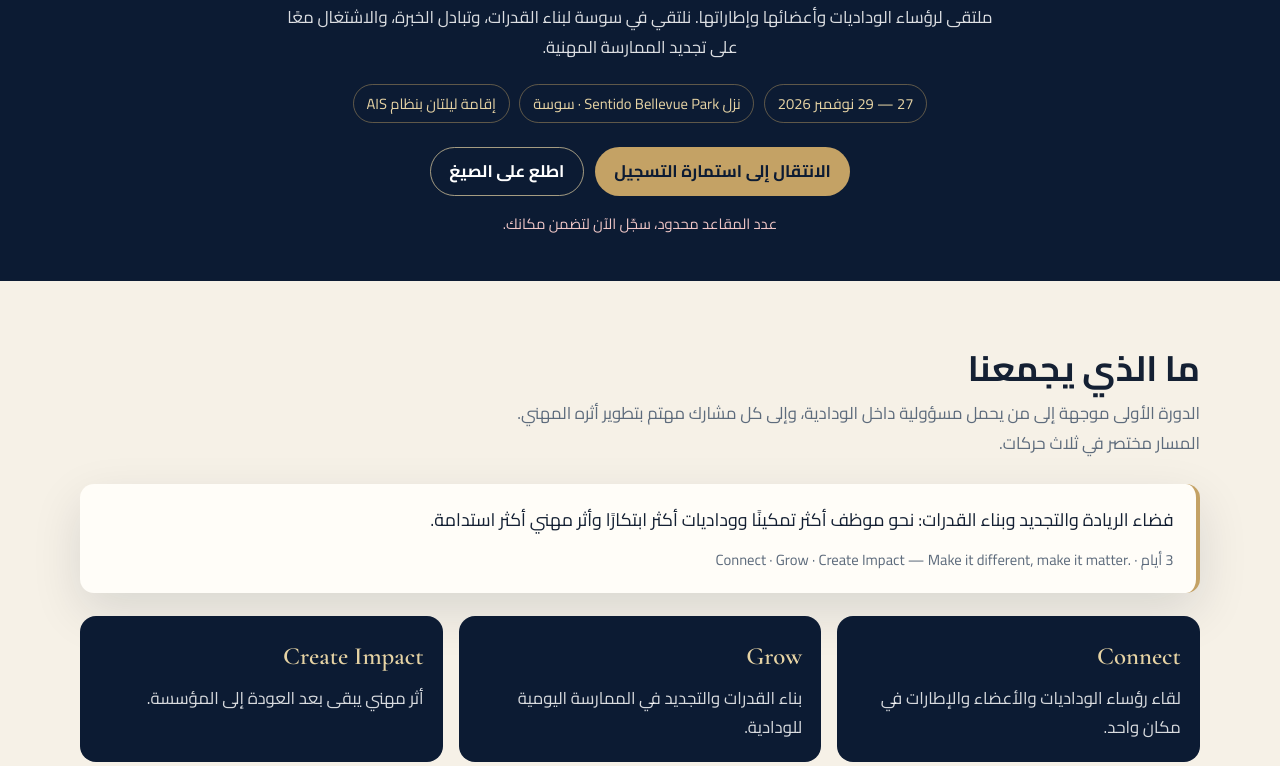
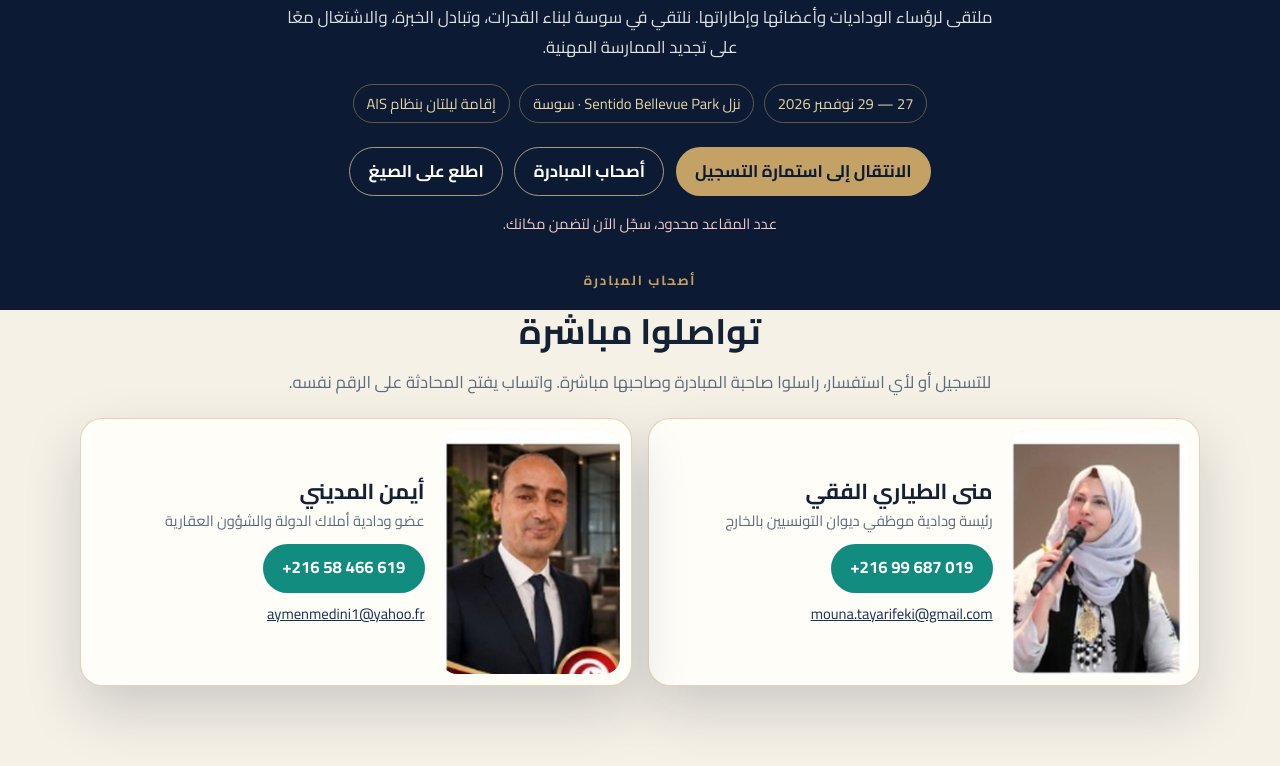
Before and after one commit to anassaaid/widadiat360, a plain HTML site: page index.html in a window 1280 px wide. Shown: the part 686-1452 px from the top of the page. Drawn offline with nearby package versions, Linux system fonts and the light colour scheme.

Commit message:
met les portraits et les coordonnées au premier plan
Co-authored-by: Cursor <cursoragent@cursor.com>

```diff
--- a/index.html
+++ b/index.html
@@ -45,9 +45,38 @@
         </ul>
         <div class="actions">
           <a class="btn btn-gold" href="https://docs.google.com/forms/d/e/1FAIpQLSepu1MFIIPo_LS8i1oWlxQN4BvlSYVuD4bbRTxWfHOXyi7Yag/viewform">الانتقال إلى استمارة التسجيل</a>
+          <a class="btn btn-ghost" href="#organisateurs">أصحاب المبادرة</a>
           <a class="btn btn-ghost" href="#formules">اطلع على الصيغ</a>
         </div>
         <p class="note">عدد المقاعد محدود، سجّل الآن لتضمن مكانك.</p>
+      </div>
+    </section>
+
+    <section class="hosts" id="organisateurs">
+      <div class="wrap">
+        <p class="kicker">أصحاب المبادرة</p>
+        <h2>تواصلوا مباشرة</h2>
+        <p class="intro">للتسجيل أو لأي استفسار، راسلوا صاحبة المبادرة وصاحبها مباشرة. واتساب يفتح المحادثة على الرقم نفسه.</p>
+        <div class="host-grid">
+          <article class="host">
+            <img src="assets/hosts/mouna.jpg" alt="السيدة منى الطياري الفقي" width="280" height="372">
+            <div>
+              <h3>منى الطياري الفقي</h3>
+              <p class="role">رئيسة ودادية موظفي ديوان التونسيين بالخارج</p>
+              <a class="btn btn-wa" href="https://wa.me/21699687019"><span class="ltr">+216 99 687 019</span></a>
+              <a class="mail" href="mailto:mouna.tayarifeki@gmail.com">mouna.tayarifeki@gmail.com</a>
+            </div>
+          </article>
+          <article class="host">
+            <img src="assets/hosts/aymen.jpg" alt="السيد أيمن المديني" width="280" height="372">
+            <div>
+              <h3>أيمن المديني</h3>
+              <p class="role">عضو ودادية أملاك الدولة والشؤون العقارية</p>
+              <a class="btn btn-wa" href="https://wa.me/21658466619"><span class="ltr">+216 58 466 619</span></a>
+              <a class="mail" href="mailto:aymenmedini1@yahoo.fr">aymenmedini1@yahoo.fr</a>
+            </div>
+          </article>
+        </div>
       </div>
     </section>
 
@@ -220,12 +249,14 @@
           <h2>للاستفسار</h2>
           <div class="contacts">
             <div class="who-block">
+              <img src="assets/hosts/mouna.jpg" alt="" width="280" height="372">
               <b>منى الطياري الفقي</b>
               <span>رئيسة ودادية موظفي ديوان التونسيين بالخارج</span>
               <a class="btn btn-wa" href="https://wa.me/21699687019"><span class="ltr">+216 99 687 019</span></a>
               <a class="mail" href="mailto:mouna.tayarifeki@gmail.com">mouna.tayarifeki@gmail.com</a>
             </div>
             <div class="who-block">
+              <img src="assets/hosts/aymen.jpg" alt="" width="280" height="372">
               <b>أيمن المديني</b>
               <span>عضو ودادية أملاك الدولة والشؤون العقارية</span>
               <a class="btn btn-wa" href="https://wa.me/21658466619"><span class="ltr">+216 58 466 619</span></a>
--- a/styles.css
+++ b/styles.css
@@ -110,7 +110,7 @@ button, a { -webkit-tap-highlight-color: transparent; }
 .hero-copy {
   width: min(820px, calc(100% - 2rem));
   margin: 0 auto;
-  padding: 2.2rem 0 2.8rem;
+  padding: 2.2rem 0 4.6rem;
   text-align: center;
 }
 .kicker {
@@ -277,7 +277,68 @@ button, a { -webkit-tap-highlight-color: transparent; }
   font-size: 0.95rem;
 }
 .estimate li { margin: 0.1rem 0; }
-.contacts { display: flex; flex-direction: column; gap: 0.7rem; }
+.hosts {
+  position: relative;
+  z-index: 3;
+  margin-top: -2.6rem;
+  padding-bottom: 1.2rem;
+}
+.hosts .kicker,
+.hosts h2,
+.hosts .intro { text-align: center; }
+.hosts h2 { margin: 0 0 0.35rem; font-size: clamp(1.6rem, 3vw, 2.2rem); }
+.hosts .intro { margin-inline: auto; }
+.host-grid {
+  display: grid;
+  grid-template-columns: 1fr 1fr;
+  gap: 1rem;
+  margin-top: 1.3rem;
+}
+.host {
+  display: grid;
+  grid-template-columns: 11.2rem 1fr;
+  gap: 1rem;
+  align-items: center;
+  padding: 0.7rem;
+  background: var(--paper);
+  border: 1px solid var(--line);
+  border-radius: 22px;
+  box-shadow: 0 24px 56px rgba(12, 27, 51, 0.18);
+}
+.host img {
+  width: 100%;
+  height: 15.2rem;
+  object-fit: cover;
+  object-position: center 12%;
+  border-radius: 16px;
+  background: #efe8da;
+}
+.host > div {
+  display: flex;
+  flex-direction: column;
+  align-items: flex-start;
+  min-width: 0;
+}
+.host h3 {
+  margin: 0;
+  font-size: 1.35rem;
+  line-height: 1.35;
+}
+.host .role {
+  margin: 0.25rem 0 0.75rem;
+  color: var(--muted);
+  font-size: 0.92rem;
+  line-height: 1.45;
+}
+.host .btn { min-height: 42px; }
+.host .mail {
+  display: inline-block;
+  max-width: 100%;
+  margin-top: 0.55rem;
+  overflow-wrap: anywhere;
+}
+
+.contacts { display: flex; flex-direction: column; gap: 1rem; }
 .contacts a { text-decoration: none; }
 .who { font-size: 0.95rem; }
 .who b { display: block; }
@@ -393,13 +454,24 @@ button, a { -webkit-tap-highlight-color: transparent; }
   text-align: center;
 }
 .who-block {
-  display: flex;
-  flex-direction: column;
-  align-items: flex-start;
-  gap: 0.25rem;
+  display: grid;
+  grid-template-columns: 4.4rem 1fr;
+  column-gap: 0.75rem;
+  row-gap: 0.15rem;
+  align-items: center;
 }
+.who-block img {
+  grid-row: 1 / span 4;
+  width: 4.4rem;
+  height: 5.6rem;
+  object-fit: cover;
+  object-position: center 12%;
+  border-radius: 12px;
+}
+.who-block > :not(img) { grid-column: 2; }
 .who-block b { font-size: 1.02rem; }
 .who-block span { color: var(--muted); font-size: 0.88rem; line-height: 1.45; }
+.who-block .btn { min-height: 40px; justify-self: start; }
 .mail {
   color: var(--navy-2);
   font-size: 0.92rem;
@@ -441,7 +513,9 @@ button, a { -webkit-tap-highlight-color: transparent; }
 
 @media (max-width: 900px) {
   .grid { grid-template-columns: 1fr 1fr; }
-  .pillars, .pay, .register, .feature, .feature-flip, .pair { grid-template-columns: 1fr; }
+  .pillars, .pay, .register, .feature, .feature-flip, .pair, .host-grid { grid-template-columns: 1fr; }
+  .host { grid-template-columns: 9.2rem 1fr; }
+  .host img { height: 12.4rem; }
   .qr { width: min(180px, 60%); margin-inline: auto; }
 }
 @media (max-width: 640px) {
```
Also changed, not shown: assets/hosts/aymen.jpg (added), assets/hosts/mouna.jpg (added).
